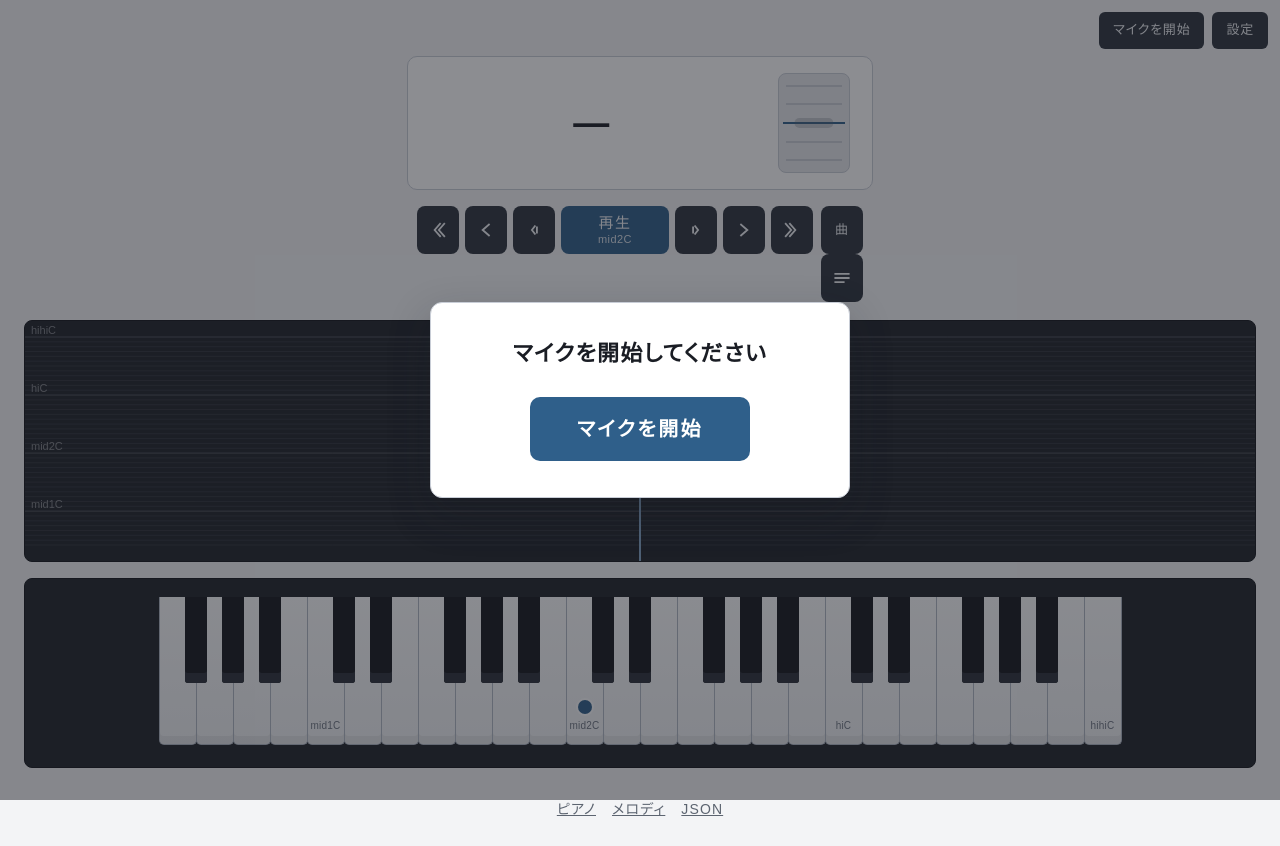
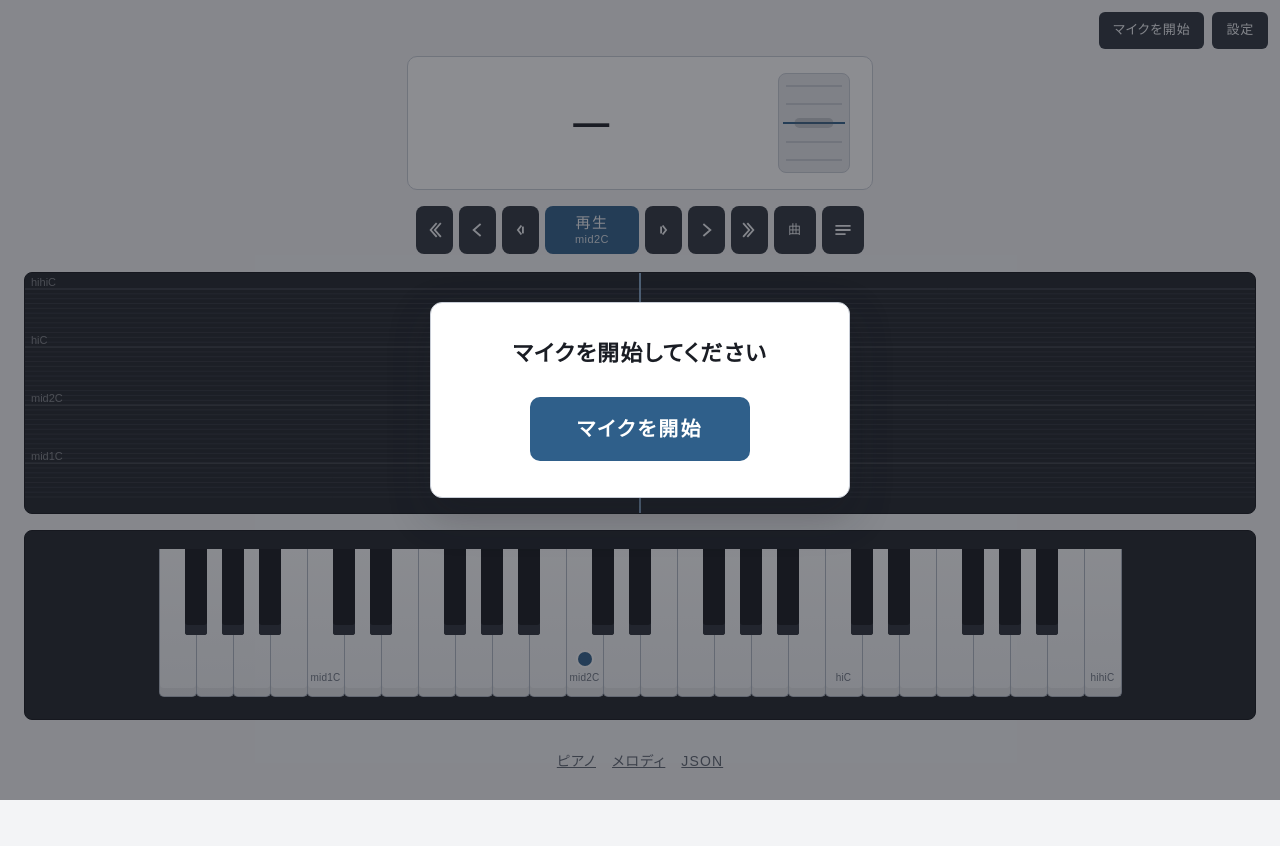
Before and after one commit to tanabe1422/piano-pages, a plain HTML site: page pitch.html in a window 1280 px wide. After the commit the page ends 800 px from the top, so only its background shows below. Drawn offline with Linux system fonts and the light colour scheme.

Commit message:
Open the song file picker from the pitch button and keep those controls on one row.
Co-authored-by: Cursor <cursoragent@cursor.com>

```diff
--- a/pitch.html
+++ b/pitch.html
@@ -69,8 +69,10 @@
           </button>
         </div>
         <div class="pitch-pattern-wrap">
-          <button type="button" class="btn btn-side btn-song" id="btn-song" aria-label="曲のJSONを開く">曲</button>
-          <input type="file" id="song-file" accept=".json,application/json" hidden>
+          <label class="btn btn-side btn-song" id="btn-song" aria-label="曲のJSONを開く">
+            曲
+            <input type="file" id="song-file" accept=".json,application/json,text/plain,.txt">
+          </label>
           <button type="button" class="btn btn-side btn-pattern" id="btn-pattern" aria-haspopup="listbox" aria-expanded="false" aria-controls="pattern-menu" aria-label="練習パターンを選ぶ">
             <svg viewBox="0 0 24 24" width="20" height="20" aria-hidden="true">
               <path d="M4 7h16M4 12h16M4 17h10" fill="none" stroke="currentColor" stroke-width="2.2" stroke-linecap="square"/>
--- a/pitch.js
+++ b/pitch.js
@@ -1718,13 +1718,12 @@
     if (playing) stopPlayback();
     else playScale();
   });
-  btnSong.addEventListener("click", function () {
+  btnSong.addEventListener("pointerdown", function () {
     ensureAudio();
-    songFile.value = "";
-    songFile.click();
   });
   songFile.addEventListener("change", function () {
     var file = songFile.files && songFile.files[0];
+    songFile.value = "";
     if (!file) return;
     var reader = new FileReader();
     reader.onload = function () {
--- a/styles.css
+++ b/styles.css
@@ -668,30 +668,49 @@ body {
 
 .pitch-transport-row {
   display: flex;
-  align-items: flex-start;
+  align-items: center;
   justify-content: center;
-  gap: 8px;
+  gap: 6px;
   margin-top: 16px;
-  flex-wrap: wrap;
+  flex-wrap: nowrap;
 }
 
 .page-pitch .pitch-transport {
   margin-top: 0;
   margin-bottom: 0;
   gap: 6px;
-  flex-wrap: wrap;
+  min-width: 0;
+  flex-wrap: nowrap;
 }
 
 .page-pitch .pitch-transport .btn-side,
 .page-pitch .btn-pattern,
 .page-pitch .btn-song {
   width: 42px;
+  min-width: 28px;
   height: 48px;
+  flex: 0 1 42px;
 }
 
 .page-pitch .btn-song {
+  position: relative;
+  overflow: hidden;
   font-size: 13px;
   letter-spacing: 0.08em;
+}
+
+.page-pitch .btn-song input {
+  position: absolute;
+  top: 0;
+  left: 0;
+  width: 100%;
+  height: 100%;
+  margin: 0;
+  padding: 0;
+  border: 0;
+  opacity: 0;
+  cursor: pointer;
+  font-size: 16px;
 }
 
 .page-pitch .pitch-transport .btn-play {
@@ -700,7 +719,8 @@ body {
   align-items: center;
   justify-content: center;
   gap: 2px;
-  min-width: 108px;
+  flex: 0 1 108px;
+  min-width: 64px;
   height: 48px;
   padding: 4px 14px;
   line-height: 1.15;
@@ -724,7 +744,11 @@ body {
 
 .pitch-pattern-wrap {
   position: relative;
-  flex: 0 0 auto;
+  display: flex;
+  align-items: center;
+  gap: 6px;
+  flex: 0 1 auto;
+  min-width: 0;
 }
 
 .pitch-pattern-menu {
```
